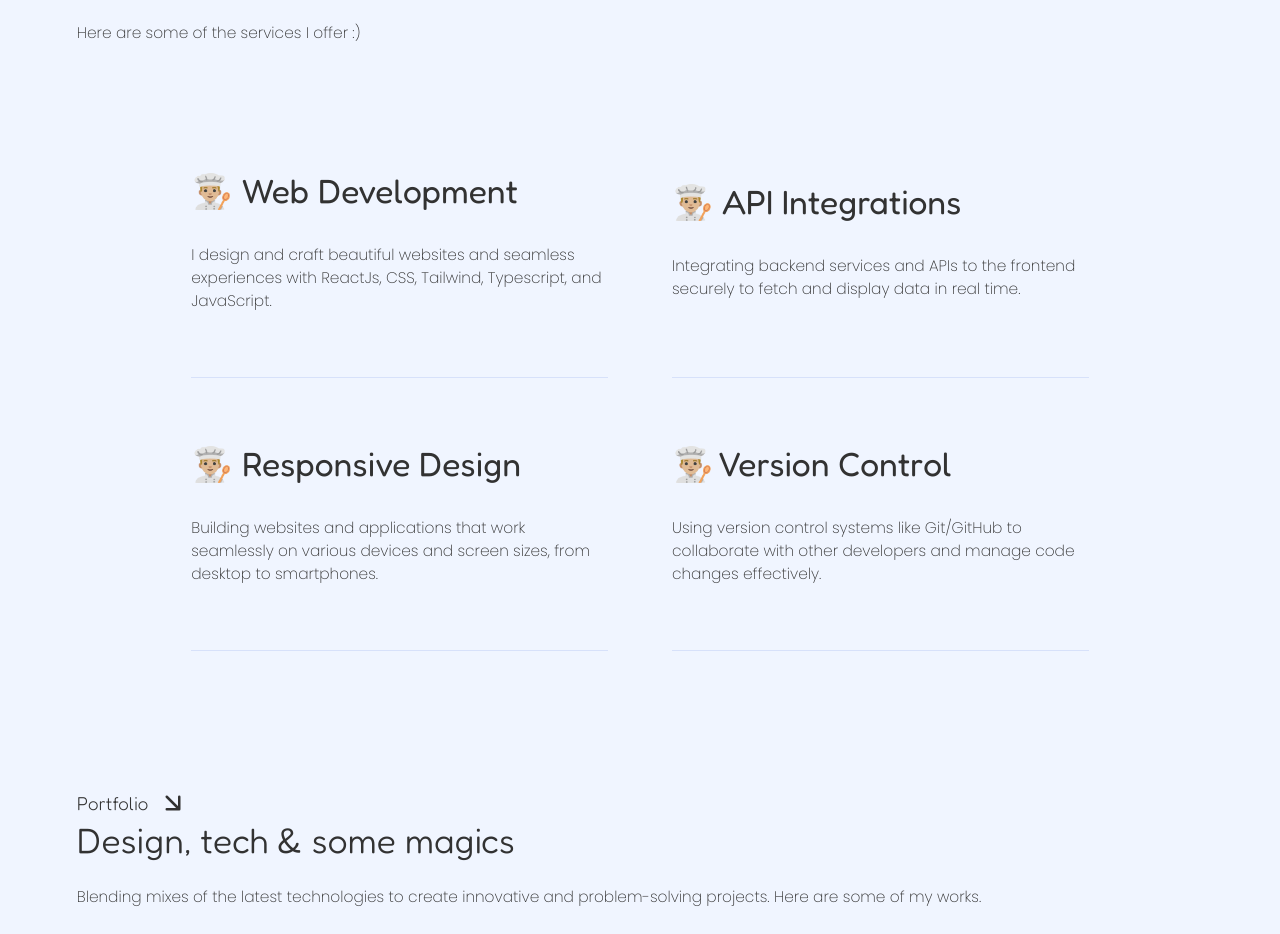
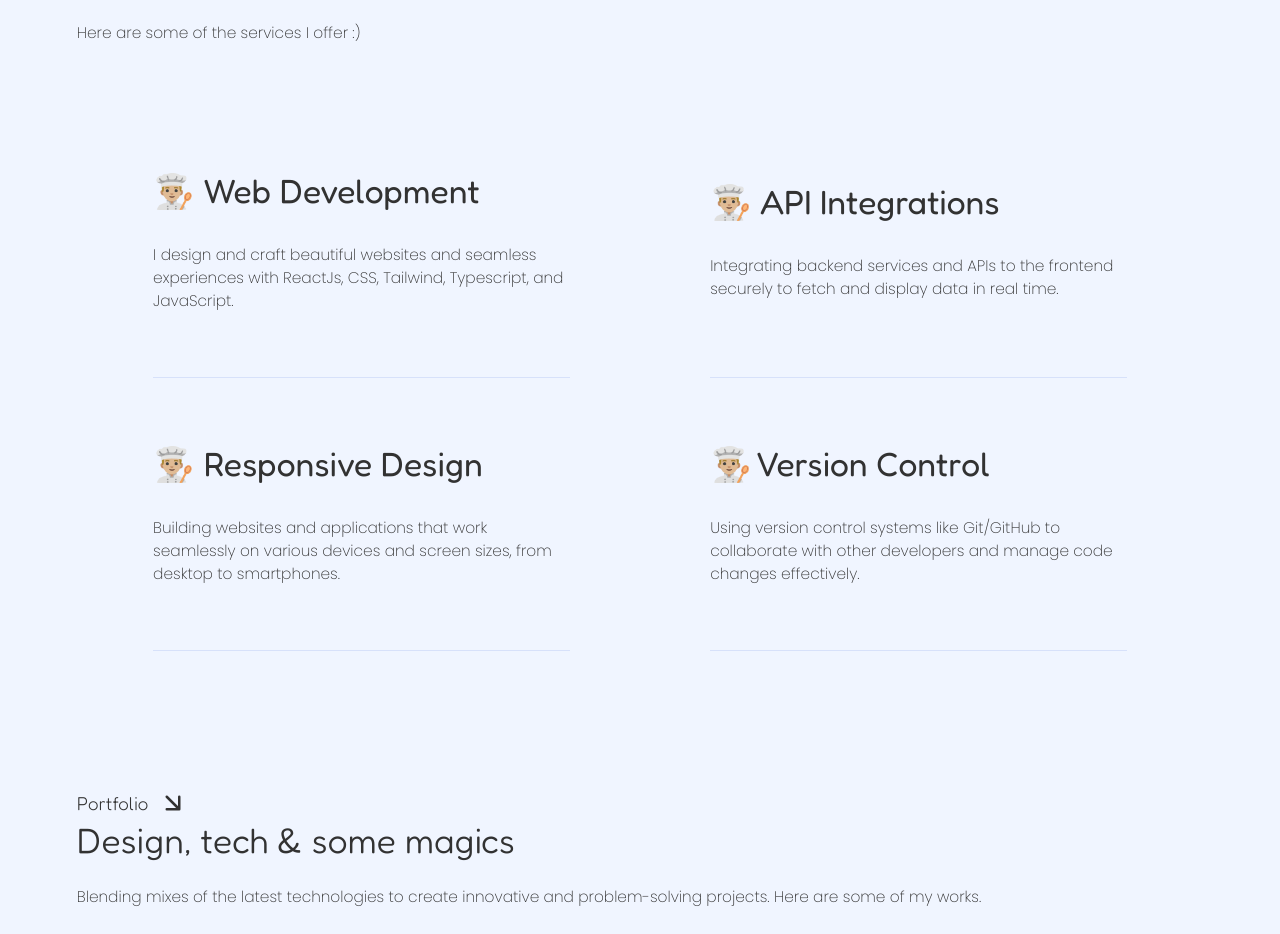
Before and after one commit to Charmingdc/Personal-Website, a React (Vite) app: page / in a window 1280 px wide. Shown: the part 2060-2994 px from the top of the page. Built offline with nearby package versions, Linux system fonts and the light colour scheme.

Commit message:
Tired :)

```diff
--- a/src/App.css
+++ b/src/App.css
@@ -307,7 +307,7 @@ section {
 }
 
 .services-container > div {
-  width: 90%;
+  width: 95%;
   height: 15rem;
   display: flex;
   flex-direction: column;
@@ -506,7 +506,7 @@ footer > div {
 
 @media (min-width: 726px) {
   .hero-section p {
-   width: 50%;
+   width: 70%;
   }
   .hero-section > div {
    align-items: flex-start;
@@ -530,11 +530,15 @@ footer > div {
    gap: 2rem;
   }
 
+  .services-container {
+   justify-content: space-evenly;
+  }
+
   .about-section-info {
-    height: 20rem;
-    align-items: center;
-    justify-content: space-between;
-    gap: 2rem;
+   height: 20rem;
+   align-items: center;
+   justify-content: space-between;
+   gap: 2rem;
   }
   .about-section-info > div {
    margin-bottom: 1.5rem;
--- a/src/hooks/useProjects.tsx
+++ b/src/hooks/useProjects.tsx
@@ -20,7 +20,7 @@ const useProjects = () => {
       description:
         "A lightweight JavaScript library for scroll-triggered animations, supporting custom animations and callback functions.",
       stacks: ["JavaScript"],
-      liveUrl: "https://scrolljs.vercel.app",
+      liveUrl: "https://www.npmjs.com/package/@charmingdc/scrolljs",
     },
     {
       name: "MindEcho",
```
